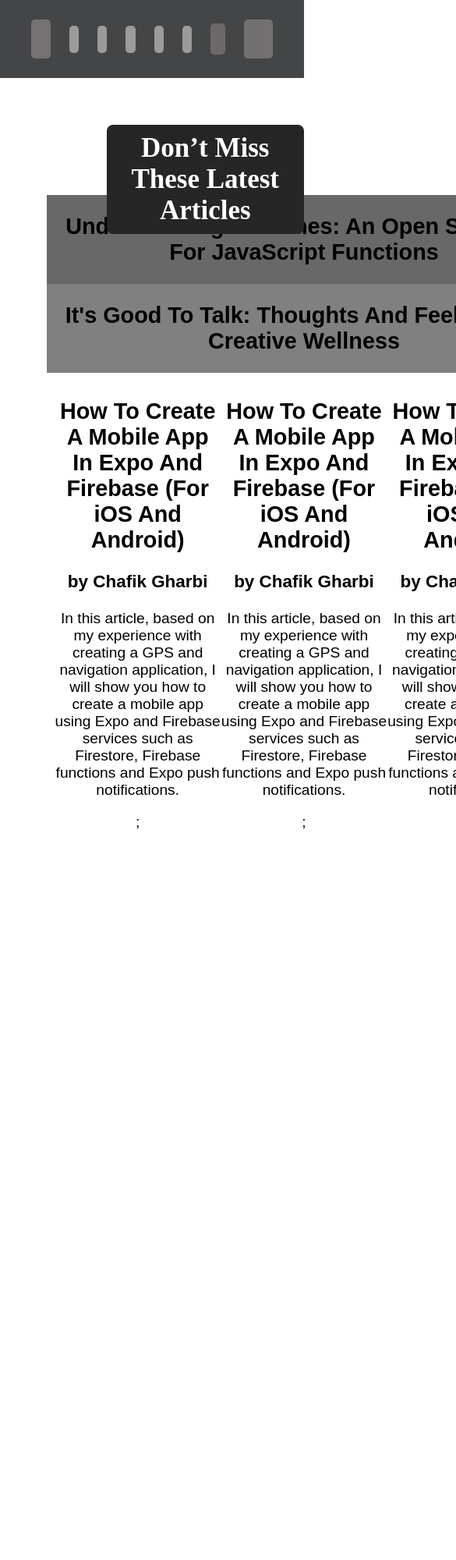
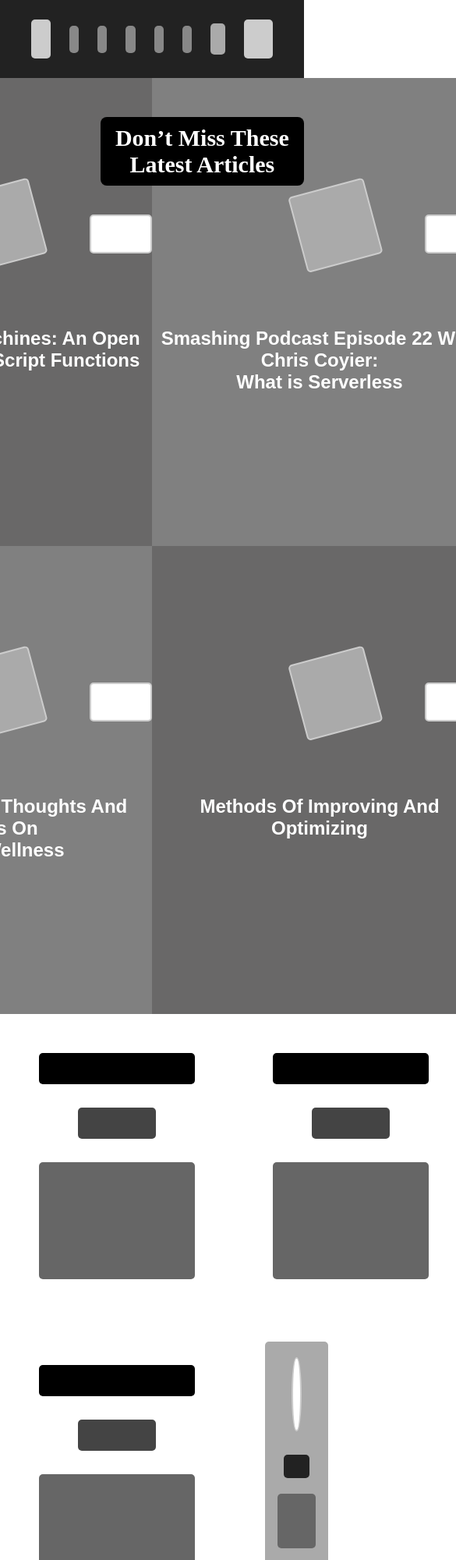
Before and after one commit to janis-jenny/design_teardown, a plain HTML site: page index.html in a window 390 px wide. Shown: the top 2000 px of the page at 78% size, 585 px wide, since content can reach past the window. Drawn offline with Linux system fonts and the light colour scheme.

Commit message:
added sections 2-5 html and css

```diff
--- a/css/styles.css
+++ b/css/styles.css
@@ -1,3 +1,14 @@
+:root {
+  --color-1: #000;
+  --color-2: #222;
+  --color-3: #444;
+  --color-4: #666;
+  --color-5: #888;
+  --color-6: #aaa;
+  --color-7: #ccc;
+  --color-8: #fff;
+}
+
 * {
   box-sizing: border-box;
 }
@@ -6,6 +17,7 @@ body {
   margin: 0;
   padding: 0;
   border: 0;
+  width: 100%;
 }
 
 .flex {
@@ -14,35 +26,35 @@ body {
 
 .navbar {
   justify-content: space-between;
-  background-color: rgb(68, 69, 70);
+  background-color: var(--color-2);
   height: 100px;
   padding: 20px 40px;
   align-items: center;
 }
 
 .nav-logo {
-  background-color: rgb(116, 114, 114);
+  background-color:  var(--color-7);
   width: 8%;
   height: 50px;
   border-radius: 5px;
 }
 
 .nav-link1, .nav-link2, .nav-link3, .nav-link4, .nav-link5 {
-  background-color: rgb(156, 154, 154);
+  background-color: var(--color-5);
   width: 4%;
   height: 35px;
   border-radius: 5px;
 }
 
 .nav-more {
-  background-color: rgb(110, 105, 105);
+  background-color: var(--color-6);
   width: 6%;
   height: 40px;
   border-radius: 5px;
 }
 
 .nav-search {
-  background-color: rgb(114, 112, 112);
+  background-color: var(--color-7);
   width: 12%;
   height: 50px;
   border-radius: 5px;
@@ -50,13 +62,13 @@ body {
 
 .tittle {
   text-align: center;
-  background-color: rgb(39, 38, 38);
+  background-color: var(--color-1);
   border-radius: 8px;
   color:white;
-  font-size: 35px;
+  font-size: 30px;
   position: absolute;
-  top: 160px;
-  left: 35%;
+  top: 150px;
+  left: 33%;
   font-weight: bold;
   padding: 10px 10px;
 }
@@ -66,13 +78,41 @@ body {
   grid-template-columns: repeat(2, 1fr);
   grid-template-rows: repeat(2, 1fr);
   font-family: 'Fjalla One', sans-serif;
-  font-size: 1.2em;
-  padding: 150px 60px;
+  font-size: 1em;
   text-align: center;
-  height: 800px;
-  width: 1440px;
-  color: black;
+  height: 1200px;
+  color: var(--color-8);
   justify-content: center;
+}
+
+.photo {
+  width: 100px;
+  height: 100px;
+  background-color: var(--color-6);
+  margin: 50px;
+  transform: rotate(-15deg);
+  transform-origin: left bottom;
+  transition: 0.3s ease-in-out;
+  border: solid 2px var(--color-7);
+  border-radius: 5px;
+}
+
+.photo:hover {
+  transform: rotate(0deg);
+}
+
+.name {
+  width: 80px;
+  height: 50px;
+  background-color: var(--color-8);
+  border: solid 2px var(--color-7);
+  border-radius: 5px;
+}
+
+.article-header {
+  align-items: center;
+  margin-top: 100px;
+  margin-left: 150px;
 }
 
 .article-1,
@@ -82,13 +122,100 @@ body {
 
 .article-2,
 .article-3 {
-  background-color:  #808080;;
+  background-color:  #808080;
 }
 
-.sc2-articles {
+.sc2-articles,
+.sc4-articles {
   display: grid;
   grid-template-columns: repeat(3, 1fr);
-  grid-template-rows: repeat(3, 1fr);
+  grid-template-rows: 1fr;
   justify-content: space-evenly;
-  margin: 10px;
+  height: 400px;
+  width: 100%;
+  background-color: var(--color-8);
 }
+
+.article {
+  align-items: center;
+  flex-direction: column;
+  margin: 50px 50px;
+}
+
+.article-tittle {
+  background-color: var(--color-1);
+  width: 200px;
+  height: 40px;
+  border-radius: 5px;
+  margin-bottom: 30px;
+}
+
+.article-author {
+  background-color: var(--color-3);
+  width: 100px;
+  height: 40px;
+  border-radius: 5px;
+  margin-bottom: 30px;
+}
+
+.article-text {
+  background-color: var(--color-4);
+  width: 200px;
+  height: 150px;
+  border-radius: 5px;
+  margin-bottom: 30px;
+}
+
+.sc3-article-ad,
+.sc5-article-ad {
+  background-color: var(--color-8);
+  display: grid;
+  grid-template-columns: repeat(3, 1fr);
+  grid-template-rows: 1fr;
+  height: 400px;
+  width: 100%;
+}
+
+.ad-holder {
+  background-color: var(--color-6);
+  border-radius: 5px;
+  margin: 20px 40px;
+  width: 90%;
+  grid-column-start: 2;
+  grid-column-end: 4;
+  align-items: center;
+  flex-direction: column;
+}
+
+.ad-img {
+  background-color: var(--color-8);
+  border: solid 2px var(--color-7);
+  width: 15%;
+  height: 25%;
+  border-radius: 90%;
+  margin: 20px 0px;
+}
+
+.ad-div {
+  background-color: var(--color-2);
+  width: 40%;
+  height: 30px;
+  border-radius: 5px;
+  margin: 10px 0px;
+}
+
+.ad-text {
+  background-color: var(--color-4);
+  width: 60%;
+  height: 70px;
+  border-radius: 5px;
+  margin: 10px 0px;
+}
+
+.ad-button {
+  background-color: var(--color-7);
+  width: 20%;
+  height: 30px;
+  border-radius: 5px;
+  margin: 10px 0px;
+}
--- a/index.html
+++ b/index.html
@@ -7,7 +7,7 @@
   <link rel="stylesheet" href="./css/styles.css">
 </head>
 <body>
-  <main>
+
     <nav class="flex navbar">
         <div class="nav-logo"></div>
         <div class="nav-link1"></div>
@@ -18,108 +18,148 @@
         <div class="nav-more"></div>
         <div class="nav-search"></div>
     </nav>
-    <span class="tittle">Don’t Miss These Latest<br>
-      Articles</span>
+
+    <div class="tittle">Don’t Miss These Latest Articles
+    </div>
+
     <section class="sc1-articles">
       <article class="article-1">
-        <div><div class="photo"></div><span class="name"></span></div>
+        <div class="flex article-header">
+          <div class="photo"></div>
+          <div class="name"></div>
+        </div>
         <h2>Understanding Machines: An Open Standard For JavaScript Functions</h2>
-        <div class="comment"></div>
+
       </article>
       <article class="article-2">
-        <div><div class="photo"></div><span class="name"></span></div>
-        <h2>Smashing Podcast Episode 22 With Chris Coyier: What is Serverless</h2>
-        <div class="comment"></div>
+        <div class="flex article-header">
+          <div class="photo"></div>
+          <div class="name"></div>
+        </div>
+        <h2>Smashing Podcast Episode 22 With Chris Coyier:<br>
+           What is Serverless</h2>
+
       </article>
       <article class="article-3">
-        <div ><div class="photo"></div><div class="name"></div></div>
-        <h2>It's Good To Talk: Thoughts And Feelings On Creative Wellness</h2>
-        <div class="comment"></div>
+        <div class="flex article-header">
+          <div class="photo"></div>
+          <div class="name"></div>
+        </div>
+        <h2>It's Good To Talk: Thoughts And Feelings On<br>
+          Creative Wellness</h2>
+
       </article>
       <article class="article-4">
-        <div><div class="photo"></div><span class="name"></span></div>
+        <div class="flex article-header"><div class="photo"></div><div class="name"></div></div>
         <h2>Methods Of Improving And Optimizing</h2>
-        <div class="comment"></div>
+
       </article>
-      <div class="sc2-articles">
-        <article>
-          <h2>
-            How To Create A Mobile App In Expo And Firebase (For iOS And Android)</h2>
-          <h3>by Chafik Gharbi</h3>
-            <p>
-            In this article, based on my experience with creating a GPS and navigation application, I will show you how to create a mobile app using Expo and Firebase services such as Firestore, Firebase functions and Expo push notifications.</p>
-          <div class="arrow">;
+    </section>
+    <section class="sc2-articles">
+      <article class="flex article">
+        <div class="article-tittle">
+        </div>
+        <div class="article-author">
+        </div>
+        <div class="article-text">
         </div>
       </article>
-        <article>
-          <h2>
-            How To Create A Mobile App In Expo And Firebase (For iOS And Android)</h2>
-          <h3>by Chafik Gharbi</h3>
-            <p>
-            In this article, based on my experience with creating a GPS and navigation application, I will show you how to create a mobile app using Expo and Firebase services such as Firestore, Firebase functions and Expo push notifications.</p>
-          <div class="arrow">;
+      <article class="flex article">
+        <div class="article-tittle">
+        </div>
+        <div class="article-author">
+        </div>
+        <div class="article-text">
         </div>
       </article>
-        <article>
-          <h2>
-            How To Create A Mobile App In Expo And Firebase (For iOS And Android)</h2>
-          <h3>by Chafik Gharbi</h3>
-            <p>
-            In this article, based on my experience with creating a GPS and navigation application, I will show you how to create a mobile app using Expo and Firebase services such as Firestore, Firebase functions and Expo push notifications.</p>
-          <div class="arrow">;
+      <article class="flex article">
+        <div class="article-tittle">
+        </div>
+        <div class="article-author">
+        </div>
+        <div class="article-text">
         </div>
       </article>
+    </section>
+
+    <section class="sc3-article-ad">
+      <article class="flex article">
+        <div class="article-tittle">
         </div>
-
-      <div class="ad-holder">
-        <div class="ad-div">
-          <h1>1651 Smashing Membership</h1>
-          <p>A friendly community for people who design and build the web. Books, webinars, job board and conferences — for just 1 coffee a month</p>
-          <button>Explore Features</button>
+        <div class="article-author">
         </div>
-      </div>
-
-        <div class="sc2-articles">
-          <article>
-            <h2>
-              How To Create A Mobile App In Expo And Firebase (For iOS And Android)</h2>
-            <h3>by Chafik Gharbi</h3>
-              <p>
-              In this article, based on my experience with creating a GPS and navigation application, I will show you how to create a mobile app using Expo and Firebase services such as Firestore, Firebase functions and Expo push notifications.</p>
-            <div class="arrow">;
+        <div class="article-text">
         </div>
       </article>
-          <article>
-            <h2>
-              How To Create A Mobile App In Expo And Firebase (For iOS And Android)</h2>
-            <h3>by Chafik Gharbi</h3>
-              <p>
-              In this article, based on my experience with creating a GPS and navigation application, I will show you how to create a mobile app using Expo and Firebase services such as Firestore, Firebase functions and Expo push notifications.</p>
-            <div class="arrow">;
+      <div class="flex ad-holder">
+        <div class="ad-img">
+        </div>
+        <div class="ad-div">
+        </div>
+        <div class="ad-text">
+        </div>
+        <div class="ad-button">
+        </div>
+    </section>
+
+    <section class="sc4-articles">
+      <article class="flex article">
+        <div class="article-tittle">
+        </div>
+        <div class="article-author">
+        </div>
+        <div class="article-text">
         </div>
       </article>
-          <article>
-            <h2>
-              How To Create A Mobile App In Expo And Firebase (For iOS And Android)</h2>
-            <h3>by Chafik Gharbi</h3>
-              <p>
-              In this article, based on my experience with creating a GPS and navigation application, I will show you how to create a mobile app using Expo and Firebase services such as Firestore, Firebase functions and Expo push notifications.</p>
-            <div class="arrow">;
+      <article class="flex article">
+        <div class="article-tittle">
+        </div>
+        <div class="article-author">
+        </div>
+        <div class="article-text">
         </div>
       </article>
+      <article class="flex article">
+        <div class="article-tittle">
         </div>
+        <div class="article-author">
+        </div>
+        <div class="article-text">
+        </div>
+      </article>
+    </section>
 
+    <section class="sc5-article-ad">
+      <article class="flex article">
+        <div class="article-tittle">
+        </div>
+        <div class="article-author">
+        </div>
+        <div class="article-text">
+        </div>
+      </article>
+      <div class="flex ad-holder">
+        <div class="ad-img">
+        </div>
         <div class="ad-div">
-          <h1>New on Smashing TV</h1>
-          <p>A friendly community for people who design and build the web. Books, webinars, job board and conferences — for just 1 coffee a month</p>
-          <button>Explore Features</button>
         </div>
+        <div class="ad-text">
         </div>
-
-      <div>
-        <p>See All Latest Articles</p>
+        <div class="ad-button">
         </div>
     </section>
-  </main>
+
+    <section class="flex sc6-ad-holder">
+      <div class="ad-img">
+      </div>
+      <div class="ad-div">
+      </div>
+      <div class="ad-text">
+      </div>
+      <div class="ad-button">
+      </div>
+    </section>
+
+
 </body>
 </html>
```
Lines whose indentation alone changed are shown as unchanged.
